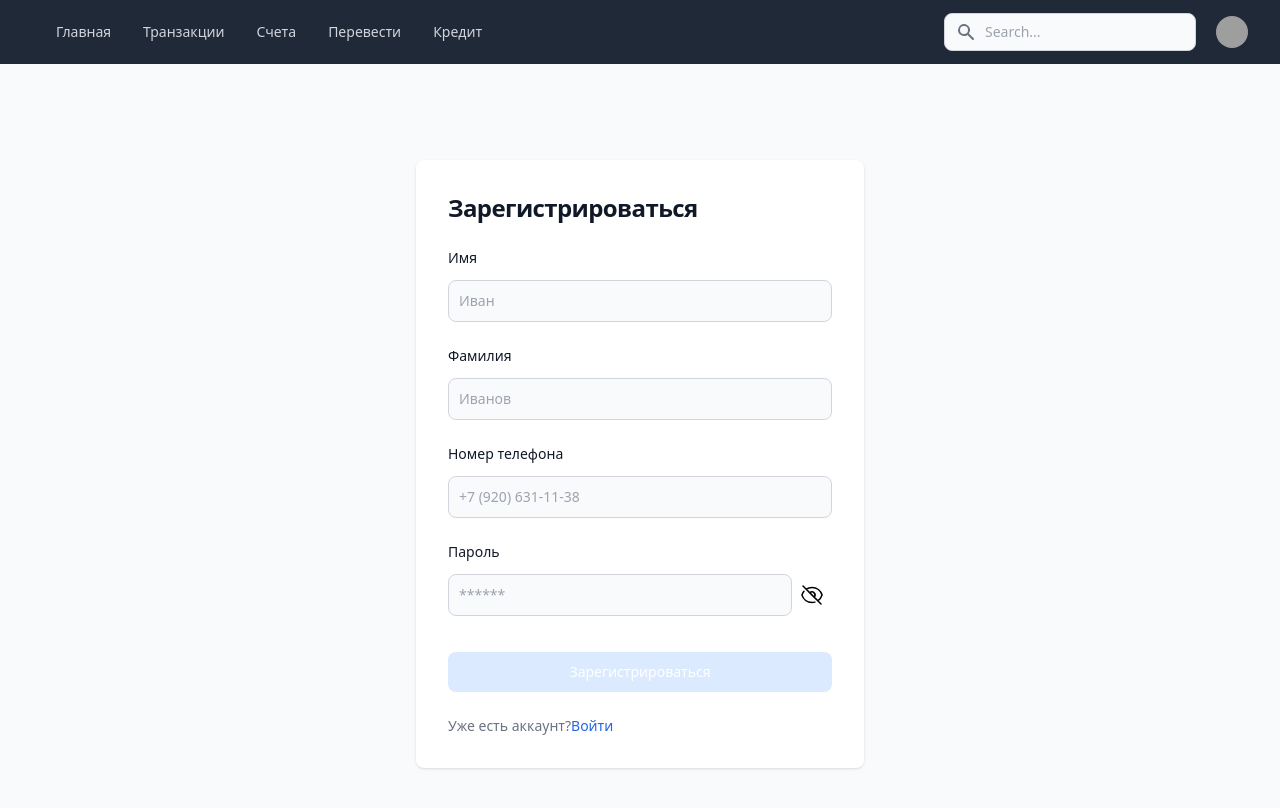
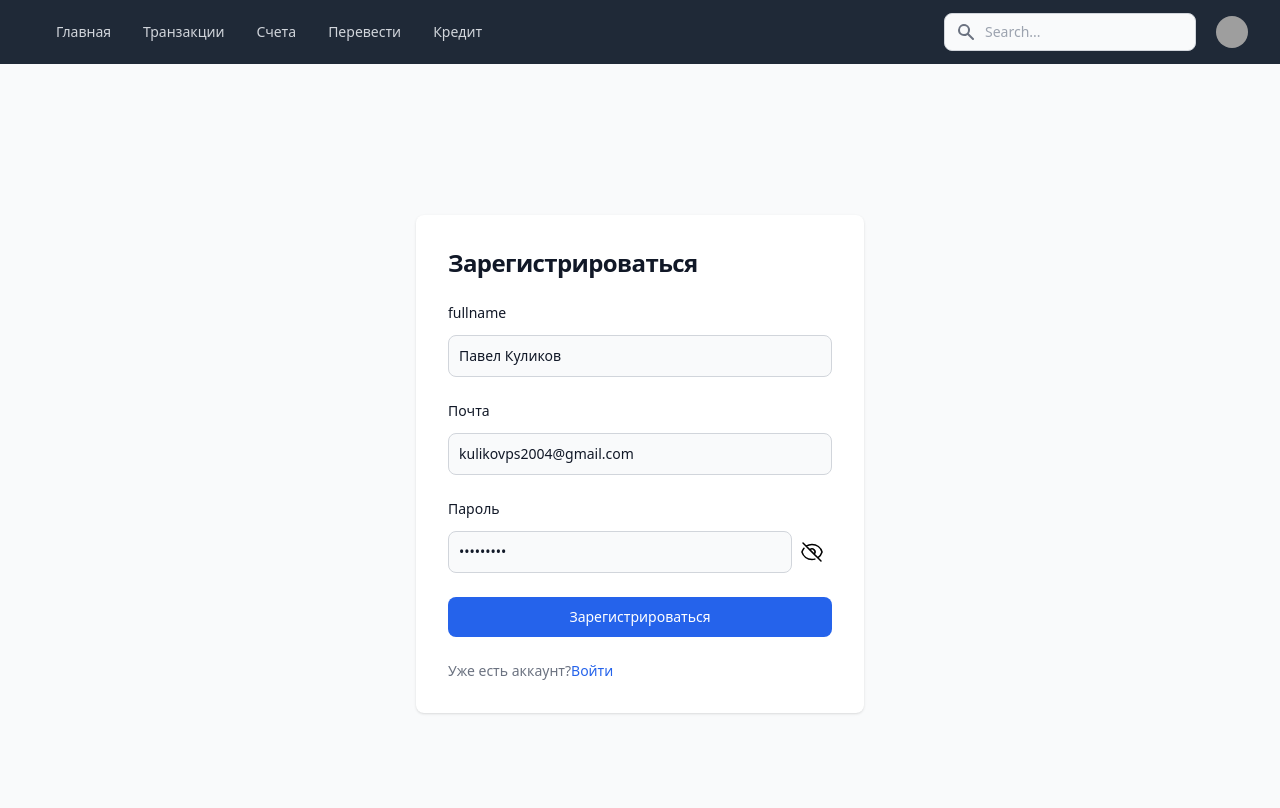
Before and after one commit to Pavewleln/Banking-Transaction-Management-Frontend, a React (Create React App) app: page /signUp in a window 1280 px wide. Shown: the top 808 px of the page. Built offline with nearby package versions, Linux system fonts and the light colour scheme; grey boxes are pictures that could not be loaded.

Commit message:
Практически реализована авторизация, но скорее перепишу ее на дефолтные fetch запросы

```diff
--- a/src/components/Forms/ButtonForm.tsx
+++ b/src/components/Forms/ButtonForm.tsx
@@ -1,17 +1,34 @@
-import { FC } from "react"
+import {FC} from "react"
 
 interface IButtonForm {
     isValid: boolean,
-    label: string
+    label: string,
+    isLoading: boolean
 }
-export const ButtonForm: FC<IButtonForm> = ({isValid, label}: IButtonForm) => {
+
+export const ButtonForm: FC<IButtonForm> = ({isValid, label, isLoading}: IButtonForm) => {
     return (
         <button
-            className={`${!isValid ? 'bg-primary-100 hover:bg-primary-200' : 'bg-primary-600 hover:bg-primary-700'} w-full text-white focus:ring-4 focus:outline-none focus:ring-primary-300 font-medium rounded-lg text-sm px-5 py-2.5 text-center dark:bg-primary-600 dark:hover:bg-primary-700 dark:focus:ring-primary-800`}
+            className={`${!isValid ? 'bg-primary-100 hover:bg-primary-200' : 'bg-primary-600 hover:bg-primary-700'} w-full text-white focus:ring-4 focus:outline-none focus:ring-primary-300 font-medium rounded-lg text-sm px-5 py-2.5 text-center dark:bg-primary-600 dark:hover:bg-primary-700 dark:focus:ring-primary-800 flex items-center justify-center`}
             type="submit"
             disabled={!isValid}
         >
-            {label}
+            <span className={"mx-2"}>{label}</span>
+            {isLoading
+                && <div role="status" className={"mx-2"}>
+                    <svg aria-hidden="true"
+                         className="w-8 h-8 mr-2 text-gray-200 animate-spin dark:text-gray-600 fill-blue-600"
+                         viewBox="0 0 100 101" fill="none" xmlns="http://www.w3.org/2000/svg">
+                        <path
+                            d="M100 50.5908C100 78.2051 77.6142 100.591 50 100.591C22.3858 100.591 0 78.2051 0 50.5908C0 22.9766 22.3858 0.59082 50 0.59082C77.6142 0.59082 100 22.9766 100 50.5908ZM9.08144 50.5908C9.08144 73.1895 27.4013 91.5094 50 91.5094C72.5987 91.5094 90.9186 73.1895 90.9186 50.5908C90.9186 27.9921 72.5987 9.67226 50 9.67226C27.4013 9.67226 9.08144 27.9921 9.08144 50.5908Z"
+                            fill="currentColor"/>
+                        <path
+                            d="M93.9676 39.0409C96.393 38.4038 97.8624 35.9116 97.0079 33.5539C95.2932 28.8227 92.871 24.3692 89.8167 20.348C85.8452 15.1192 80.8826 10.7238 75.2124 7.41289C69.5422 4.10194 63.2754 1.94025 56.7698 1.05124C51.7666 0.367541 46.6976 0.446843 41.7345 1.27873C39.2613 1.69328 37.813 4.19778 38.4501 6.62326C39.0873 9.04874 41.5694 10.4717 44.0505 10.1071C47.8511 9.54855 51.7191 9.52689 55.5402 10.0491C60.8642 10.7766 65.9928 12.5457 70.6331 15.2552C75.2735 17.9648 79.3347 21.5619 82.5849 25.841C84.9175 28.9121 86.7997 32.2913 88.1811 35.8758C89.083 38.2158 91.5421 39.6781 93.9676 39.0409Z"
+                            fill="currentFill"/>
+                    </svg>
+                    <span className="sr-only">Loading...</span>
+                </div>
+            }
         </button>
     )
 }
--- a/src/components/Forms/TransferForm.tsx
+++ b/src/components/Forms/TransferForm.tsx
@@ -28,7 +28,7 @@ export const TransferForm = () => {
                        placeholder={"+7 920 631-11-38"} validation={phoneValidation} error={errors.phone}/>
             <TextField id={"transfer"} control={control} label={"Сумма:"} name={"transfer"} type={"text"}
                        placeholder={"1000.00"} validation={transferValidation} error={errors.transfer}/>
-            <ButtonForm isValid={isValid} label={"Перевести"}/>
+            <ButtonForm isLoading={false} isValid={isValid} label={"Перевести"}/>
         </form>
     )
 }
--- a/src/pages/SignIn.tsx
+++ b/src/pages/SignIn.tsx
@@ -3,12 +3,21 @@ import {Link} from "react-router-dom";
 import {TextField} from "../components/Forms/TextField";
 import {passwordValidation, phoneValidation} from "../utils/validationForm";
 import {ButtonForm} from "../components/Forms/ButtonForm";
-import { ISignInForm } from "../types/auth";
+import {ISignInForm} from "../types/auth";
+import {useLoginMutation} from "../store/auth/auth.api";
+import {useEffect} from "react";
 
 export const SignIn = () => {
+    const [login, {data: token, isLoading: isLoadingLogin}] = useLoginMutation()
+    useEffect(() => {
+        if(token) {
+            console.log(token)
+            localStorage.setItem('jwt-token', token)
+        }
+    }, [token])
     const {handleSubmit, control, formState: {isValid}} = useForm<ISignInForm>({
         defaultValues: {
-            phone: "",
+            email: "",
             password: ""
         },
         mode: "onChange"
@@ -17,7 +26,15 @@ export const SignIn = () => {
         control
     })
 
-    const onSubmit: SubmitHandler<ISignInForm> = data => console.log(data);
+    const onSubmit: SubmitHandler<ISignInForm> = async (loginData) => {
+        try {
+            if (loginData) {
+                await login(loginData)
+            }
+        } catch (err) {
+            console.log(err)
+        }
+    }
 
     return (
         <section className="bg-gray-50 dark:bg-gray-900">
@@ -31,14 +48,14 @@ export const SignIn = () => {
                         <form onSubmit={handleSubmit(onSubmit)} className="space-y-4 md:space-y-6">
                             {/*Номер телефона*/}
                             <TextField
-                                error={errors.phone}
+                                error={errors.email}
                                 control={control}
-                                name={"phone"}
-                                type={"phone"}
+                                name={"email"}
+                                type={"email"}
                                 validation={phoneValidation}
-                                label={"Номер телефона"}
-                                placeholder={"+7 920 631-11-38"}
-                                id={"phone"}
+                                label={"Почта"}
+                                placeholder={"@"}
+                                id={"email"}
                             />
                             {/*Пароль*/}
                             <TextField
@@ -51,7 +68,7 @@ export const SignIn = () => {
                                 placeholder={"******"}
                                 id={"password"}
                             />
-                            <ButtonForm isValid={isValid} label={"Войти"}/>
+                            <ButtonForm isLoading={isLoadingLogin} isValid={isValid} label={"Войти"}/>
                             <p className="text-sm font-light text-gray-500 dark:text-gray-400">
                                 Еще нет аккаунта?
                                 <Link to={"/signUp"}
--- a/src/pages/SignUp.tsx
+++ b/src/pages/SignUp.tsx
@@ -1,30 +1,37 @@
 import {Link} from "react-router-dom";
 import {SubmitHandler, useForm, useFormState} from "react-hook-form";
 import {TextField} from "../components/Forms/TextField";
-import {nameValidation, passwordValidation, phoneValidation, surnameValidation} from "../utils/validationForm";
+import {fullnameValidation, passwordValidation, phoneValidation} from "../utils/validationForm";
 import {ButtonForm} from "../components/Forms/ButtonForm";
 import {FC} from "react";
-import { ISignUpForm } from "../types/auth";
+import {useRegisterMutation} from "../store/auth/auth.api";
+import {ISignUpForm} from "../types/auth";
 
 export const SignUp: FC = () => {
+    const [register, {isLoading: isLoadingRegister}] = useRegisterMutation()
     const {
         handleSubmit,
         control,
         formState: {isValid}
     } = useForm<ISignUpForm>({
         defaultValues: {
-            name: "",
-            surname: "",
-            phone: "",
-            password: ""
+            fullname: 'Павел Куликов',
+            email: 'kulikovps2004@gmail.com',
+            password: 'Werbi_223'
         },
         mode: "onChange"
     });
     const {errors} = useFormState({
         control
     })
-    const onSubmit: SubmitHandler<ISignUpForm> = data => {
-        console.log(data)
+    const onSubmit: SubmitHandler<ISignUpForm> = async (registerData) => {
+        try {
+            if (registerData) {
+                await register(registerData)
+            }
+        } catch (err) {
+            console.log(err)
+        }
     };
     return (
         <section className="bg-gray-50 dark:bg-gray-900">
@@ -38,36 +45,25 @@ export const SignUp: FC = () => {
                         <form onSubmit={handleSubmit(onSubmit)} className="space-y-4 md:space-y-6">
                             {/*Имя*/}
                             <TextField
-                                name={"name"}
-                                type={"name"}
+                                name={"fullname"}
+                                type={"text"}
                                 control={control}
-                                validation={nameValidation}
-                                label={"Имя"}
+                                validation={fullnameValidation}
+                                label={"fullname"}
                                 placeholder={"Иван"}
-                                error={errors.name}
-                                id={"name"}
-                            />
-                            {/*Фамилия*/}
-                            <TextField
-                                name={"surname"}
-                                type={"surname"}
-                                control={control}
-                                validation={surnameValidation}
-                                label={"Фамилия"}
-                                placeholder={"Иванов"}
-                                error={errors.surname}
-                                id={"surname"}
+                                error={errors.fullname}
+                                id={"fullname"}
                             />
                             {/*Номер телефона*/}
                             <TextField
-                                name={"phone"}
-                                type={"phone"}
+                                name={"email"}
+                                type={"email"}
                                 control={control}
                                 validation={phoneValidation}
-                                label={"Номер телефона"}
-                                placeholder={"+7 (920) 631-11-38"}
-                                error={errors.phone}
-                                id={"phone"}
+                                label={"Почта"}
+                                placeholder={"@"}
+                                error={errors.email}
+                                id={"email"}
                             />
                             {/*Пароль*/}
                             <TextField
@@ -80,7 +76,7 @@ export const SignUp: FC = () => {
                                 error={errors.password}
                                 id={"password"}
                             />
-                            <ButtonForm isValid={isValid} label={"Зарегистрироваться"}/>
+                            <ButtonForm isLoading={isLoadingRegister} isValid={isValid} label={"Зарегистрироваться"}/>
                             <p className="text-sm font-light text-gray-500 dark:text-gray-400">
                                 Уже есть аккаунт?
                                 <Link to={"/signIn"}
--- a/src/store/auth/auth.api.ts
+++ b/src/store/auth/auth.api.ts
@@ -1,14 +1,46 @@
 import {createApi, fetchBaseQuery} from "@reduxjs/toolkit/query/react";
+import {ISignInForm, ISignUpForm} from "../../types/auth";
+import {RootState} from "../store";
+import {IAuth, IAuthResponseLoginRegister} from "./auth.types";
 
 export const AuthApi = createApi({
     reducerPath: 'auth/api',
     baseQuery: fetchBaseQuery({
-        baseUrl: 'https://api.github.com/'
+        baseUrl: 'http://localhost:4000/auth/',
+        prepareHeaders: (headers, {getState}) => {
+            const token = (getState() as RootState).rootReducer.auth.token
+
+            if (token) {
+                headers.set('authorization', `Bearer ${token}`)
+            }
+            return headers
+        }
     }),
     refetchOnFocus: true,
     endpoints: build => ({
-
+        register: build.mutation<string, ISignUpForm>({
+            query: (data: ISignUpForm) => ({
+                url: 'register',
+                method: 'POST',
+                body: data
+            }),
+            transformResponse: (response: IAuthResponseLoginRegister) => response.token
+        }),
+        login: build.mutation<string, ISignInForm>({
+            query: (data: ISignInForm) => ({
+                url: `login`,
+                method: 'POST',
+                body: data
+            }),
+            transformResponse: (response: IAuthResponseLoginRegister) => response.token
+        }),
+        getMe: build.query<IAuth, undefined>({
+            query: () => ({
+                url: 'me',
+                method: 'GET'
+            })
+        })
     })
 })
 
-const {} = AuthApi
+export const {useRegisterMutation, useLoginMutation} = AuthApi
--- a/src/store/store.ts
+++ b/src/store/store.ts
@@ -14,4 +14,5 @@ export const store = configureStore({
 })
 
 setupListeners(store.dispatch)
-export type RootState = ReturnType<typeof store.getState>
+export type RootState = ReturnType<typeof store.getState>; //Получаем типизацию store.getState
+export type AppDispatch = typeof store.dispatch; //Получаем типизацию store.dispatch
--- a/src/utils/validationForm.ts
+++ b/src/utils/validationForm.ts
@@ -3,12 +3,6 @@ const PRICE_FIELD = 1000000
 export const phoneValidation = {
     required: REQUIRED_FIELD,
     validate: (value: string) => {
-        if(value.length > 11){
-            return 'Слишком длинный номер'
-        }
-        if(value.match(/\W/g)){
-            return 'Можно вводить только цифры'
-        }
         return true;
     }
 };
@@ -25,20 +19,11 @@ export const passwordValidation = {
         return true;
     }
 };
-export const nameValidation = {
+export const fullnameValidation = {
     required: REQUIRED_FIELD,
     validate: (value: string) => {
         if (value.length > 15) {
-            return 'Имя должно быть короче 15 символов'
-        }
-        return true;
-    }
-}
-export const surnameValidation = {
-    required: REQUIRED_FIELD,
-    validate: (value: string) => {
-        if (value.length > 15) {
-            return 'Фамилия должна быть короче 15 символов'
+            return 'Имя должно быть короче 20 символов'
         }
         return true;
     }
```
Also changed, not shown: src/hooks/useAppDispatch.ts (+3 -8 lines), src/store/auth/auth.slice.ts (+5 -6 lines), src/store/auth/auth.types.ts (added, +14 -0 lines), src/types/auth.ts (+3 -4 lines).
